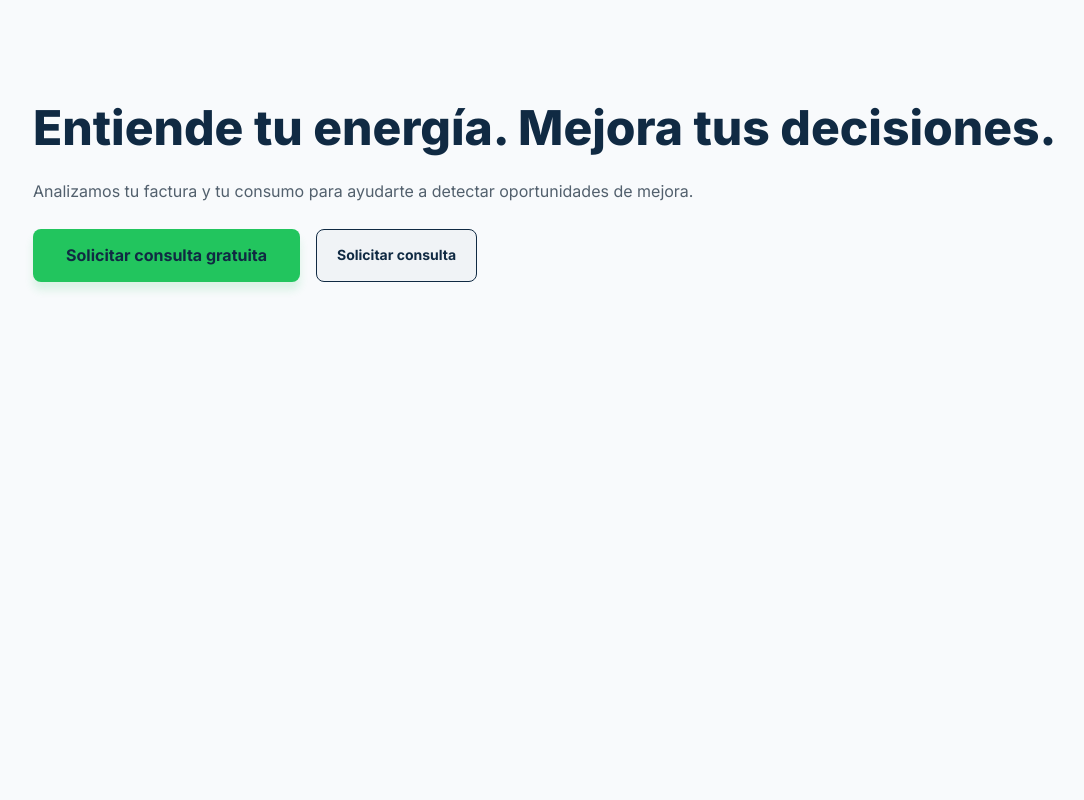
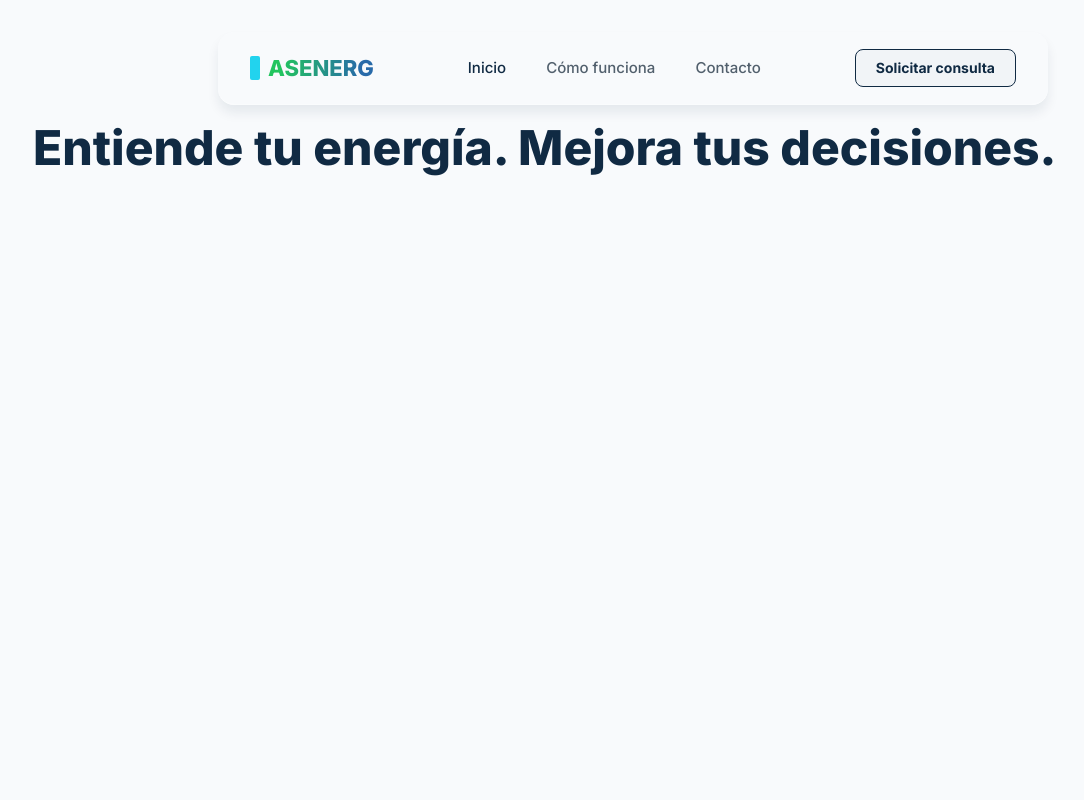
Before and after one commit to jhoan-sebastian-cardenas/Landing-page-ASENERG, a React (Vite) app: page / in a window 1280 px wide. Shown: the top 800 px of the page, without its empty margins (7-1091 px from the left). Built offline with nearby package versions, Linux system fonts and the light colour scheme.

Commit message:
feat: header con navegación y menú móvil

```diff
--- a/src/App.jsx
+++ b/src/App.jsx
@@ -1,22 +1,23 @@
+import Header from './components/Header'
+
+const testSection = { minHeight: '100vh', paddingTop: '120px' }
+
 function App() {
-
   return (
-
-    <main className="container" style={{ paddingBlock: 'var(--section-padding-y)' }}>
-      <h1>Entiende tu energía. Mejora tus decisiones.</h1>
-      <p style={{ margin: '24px 0', color: 'var(--color-text-secondary)' }}>
-        Analizamos tu factura y tu consumo para ayudarte a detectar oportunidades de mejora.
-      </p>
-      <div style={{ display: 'flex', gap: '16px', flexWrap: 'wrap' }}>
-        <a className="btn btn--primary" href="#contacto">
-          Solicitar consulta gratuita
-        </a>
-        <a className="btn btn--outline" href="#contacto">
-          Solicitar consulta
-        </a>
-      </div>
-    </main>
-
+    <>
+      <Header />
+      <main>
+        <section id="inicio" className="container" style={testSection}>
+          <h1>Entiende tu energía. Mejora tus decisiones.</h1>
+        </section>
+        <section id="como-funciona" className="container" style={testSection}>
+          <h2>Cómo funciona</h2>
+        </section>
+        <section id="contacto" className="container" style={testSection}>
+          <h2>Contacto</h2>
+        </section>
+      </main>
+    </>
   )
 }
 
--- /dev/null
+++ b/src/components/Header.css
@@ -0,0 +1,193 @@
+/* ---------- Base (móvil) ---------- */
+.header {
+  --header-height: 64px;
+  position: fixed;
+  top: 0;
+  left: 0;
+  right: 0;
+  z-index: var(--z-header);
+  background-color: rgba(248, 250, 252, 0.95);
+  border-bottom: 1px solid var(--color-border);
+  -webkit-backdrop-filter: blur(10px);
+  backdrop-filter: blur(10px);
+}
+
+.header__inner {
+  display: flex;
+  align-items: center;
+  justify-content: space-between;
+  gap: var(--space-12);
+  height: var(--header-height);
+  padding-inline: var(--container-padding);
+}
+
+/* Logo */
+.header__logo {
+  display: inline-flex;
+  align-items: center;
+  gap: var(--space-8);
+  flex-shrink: 0;
+}
+
+.header__logo-mark {
+  width: 10px;
+  height: 24px;
+  border-radius: 2px;
+  background-color: var(--color-accent);
+}
+
+.header__logo-text {
+  font-size: 1.375rem;
+  font-weight: var(--fw-extrabold);
+  line-height: 1.2;
+  background: var(--gradient-logo);
+  -webkit-background-clip: text;
+  background-clip: text;
+  -webkit-text-fill-color: transparent;
+  color: transparent;
+}
+
+/* CTA + botón de menú */
+.header__actions {
+  display: flex;
+  align-items: center;
+  gap: var(--space-4);
+}
+
+.header__cta {
+  display: none;
+  padding: var(--space-8) var(--space-12);
+  font-size: var(--fs-sm);
+  white-space: nowrap;
+}
+
+.header__cta-panel {
+  margin-top: var(--space-16);
+}
+
+.header__toggle {
+  display: grid;
+  place-items: center;
+  width: 44px;
+  height: 44px;
+  padding: 0;
+  border: 0;
+  border-radius: var(--radius-sm);
+  background: transparent;
+  color: var(--color-primary);
+  transition: background-color var(--transition-fast);
+}
+
+.header__toggle:hover {
+  background-color: var(--color-primary-soft);
+}
+
+/* Panel de navegación móvil */
+.header__nav {
+  position: absolute;
+  top: 100%;
+  left: 0;
+  right: 0;
+  padding: var(--space-8) var(--container-padding) var(--space-24);
+  background-color: var(--color-surface);
+  border-bottom: 1px solid var(--color-border);
+  box-shadow: var(--shadow-header);
+  opacity: 0;
+  visibility: hidden;
+  transform: translateY(-8px);
+  transition:
+    opacity var(--transition-base),
+    transform var(--transition-base),
+    visibility 0s linear 250ms;
+}
+
+.header__nav.is-open {
+  opacity: 1;
+  visibility: visible;
+  transform: none;
+  transition-delay: 0s;
+}
+
+.header__link {
+  display: block;
+  padding: var(--space-12) 0;
+  font-size: var(--fs-base);
+  font-weight: var(--fw-medium);
+  color: var(--color-text-secondary);
+  transition: color var(--transition-fast);
+}
+
+.header__link:hover,
+.header__link.is-active {
+  color: var(--color-primary);
+}
+
+/* ---------- Móvil grande: el CTA cabe en la barra ---------- */
+@media (min-width: 375px) {
+  .header__cta {
+    display: inline-flex;
+  }
+
+  .header__cta-panel {
+    display: none;
+  }
+}
+
+/* ---------- Tablet ---------- */
+@media (min-width: 768px) {
+  .header__cta {
+    padding: 0.625rem var(--space-20);
+    font-size: var(--fs-md);
+  }
+
+  .header__actions {
+    gap: var(--space-16);
+  }
+}
+
+/* ---------- Desktop: píldora flotante ---------- */
+@media (min-width: 1024px) {
+  .header {
+    --header-height: 72px;
+    top: var(--space-32);
+    width: min(830px, calc(100% - 2 * var(--container-padding)));
+    margin-inline: auto;
+    border-bottom-color: rgba(255, 255, 255, 0.4);
+    border-radius: var(--radius-md);
+    box-shadow: var(--shadow-header);
+  }
+
+  .header__inner {
+    padding-inline: var(--space-32);
+  }
+
+  .header__toggle {
+    display: none;
+  }
+
+  .header__nav {
+    position: static;
+    padding: 0;
+    background: transparent;
+    border: 0;
+    box-shadow: none;
+    opacity: 1;
+    visibility: visible;
+    transform: none;
+    transition: none;
+  }
+
+  .header__list {
+    display: flex;
+    gap: var(--space-40);
+  }
+
+  .header__link {
+    padding: 0;
+    font-size: 0.9375rem;
+  }
+
+  .header__cta-panel {
+    display: none;
+  }
+}
--- /dev/null
+++ b/src/components/Header.jsx
@@ -0,0 +1,113 @@
+import { useEffect, useRef, useState } from 'react'
+import { Menu, X } from 'lucide-react'
+import './Header.css'
+
+const NAV_LINKS = [
+  { id: 'inicio', label: 'Inicio' },
+  { id: 'como-funciona', label: 'Cómo funciona' },
+  { id: 'contacto', label: 'Contacto' },
+]
+
+function Header() {
+  const [menuOpen, setMenuOpen] = useState(false)
+  const [activeId, setActiveId] = useState('inicio')
+  const toggleRef = useRef(null)
+
+  const closeMenu = () => setMenuOpen(false)
+
+  // Cerrar el menú con la tecla Escape y devolver el foco al botón
+  useEffect(() => {
+    if (!menuOpen) return
+
+    const handleKeyDown = (event) => {
+      if (event.key === 'Escape') {
+        setMenuOpen(false)
+        toggleRef.current?.focus()
+      }
+    }
+
+    document.addEventListener('keydown', handleKeyDown)
+    return () => document.removeEventListener('keydown', handleKeyDown)
+  }, [menuOpen])
+
+  // Resaltar el enlace de la sección que se está viendo
+  useEffect(() => {
+    const sections = NAV_LINKS.map(({ id }) => document.getElementById(id)).filter(Boolean)
+    if (sections.length === 0) return
+
+    const observer = new IntersectionObserver(
+      (entries) => {
+        entries.forEach((entry) => {
+          if (entry.isIntersecting) setActiveId(entry.target.id)
+        })
+      },
+      { rootMargin: '-40% 0px -55% 0px' },
+    )
+
+    sections.forEach((section) => observer.observe(section))
+    return () => observer.disconnect()
+  }, [])
+
+  return (
+    <>
+    <header className="header">
+      <div className="header__inner">
+        <a href="#inicio" className="header__logo" onClick={closeMenu}>
+          <span className="header__logo-mark" aria-hidden="true" />
+          <span className="header__logo-text">ASENERG</span>
+        </a>
+
+        <nav
+          id="main-nav"
+          className={`header__nav${menuOpen ? ' is-open' : ''}`}
+          aria-label="Principal"
+        >
+          <ul className="header__list">
+            {NAV_LINKS.map(({ id, label }) => (
+              <li key={id}>
+
+                <a  href={`#${id}`}
+                  className={`header__link${activeId === id ? ' is-active' : ''}`}
+                  aria-current={activeId === id ? 'true' : undefined}
+                  onClick={closeMenu}
+                >
+                  {label}
+                </a>
+              </li>
+            ))}
+          </ul>
+
+          {/* Solo visible en pantallas muy pequeñas, donde no cabe en la barra */}
+
+           <a href="#contacto"
+            className="btn btn--primary btn--block header__cta-panel"
+            onClick={closeMenu}
+          >
+            Solicitar consulta
+          </a>
+        </nav>
+
+        <div className="header__actions">
+          <a href="#contacto" className="btn btn--outline header__cta">
+            Solicitar consulta
+          </a>
+
+          <button
+            ref={toggleRef}
+            type="button"
+            className="header__toggle"
+            aria-expanded={menuOpen}
+            aria-controls="main-nav"
+            aria-label={menuOpen ? 'Cerrar menú' : 'Abrir menú'}
+            onClick={() => setMenuOpen((open) => !open)}
+          >
+            {menuOpen ? <X size={24} aria-hidden="true" /> : <Menu size={24} aria-hidden="true" />}
+          </button>
+        </div>
+      </div>
+    </header>
+    </>
+  )
+}
+
+export default Header
```
